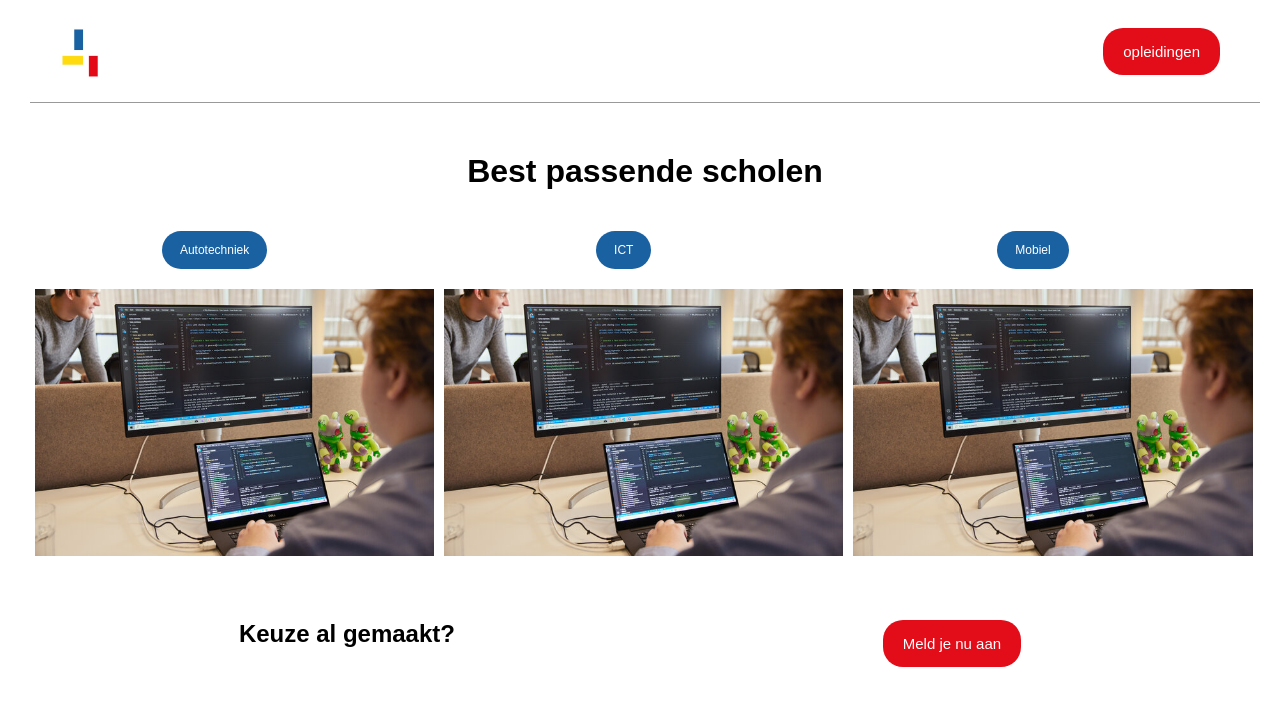
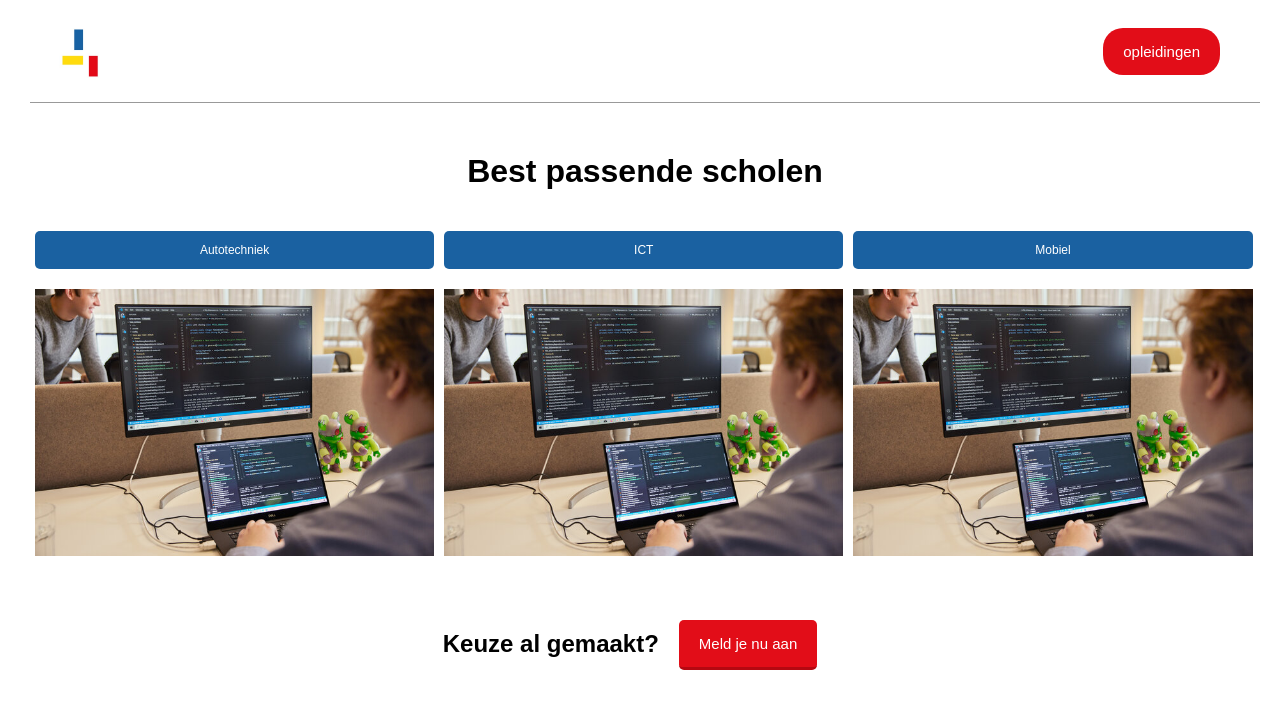
Before and after one commit to marvinw2000/kieswijzer, a Vue app in the folder kieswijzer1.1/: page /resultaten in a window 1280 px wide. Shown: the top 708 px of the page. Built offline with nearby package versions, Linux system fonts and the light colour scheme.

Commit message:
wijzigingen resultaten pagina

```diff
--- a/kieswijzer1.1/src/components/Resultaten.vue
+++ b/kieswijzer1.1/src/components/Resultaten.vue
@@ -21,7 +21,7 @@
       <h2>Keuze al gemaakt?</h2>
     </div>
     <div class="footerColumn2">
-      <button class="buttonColumn" type="button">Meld je nu aan</button>
+      <button class="buttonColumn" type="button" formtarget="_blank" onclick="window.location.href='https://rocmondriaan.nl/alle-opleidingen'">Meld je nu aan</button>
     </div>
 
   </div>
@@ -56,8 +56,9 @@ export default {
   margin-top: 20px;
   margin-right: 35px;
   border: none;
-  border-radius: 20px;
+  border-radius: 5px;
   margin-bottom: 20px;
+  width: 100%;
 }
 
 .container-aanmelden{
@@ -77,11 +78,26 @@ export default {
   margin-top: 20px;
   margin-right: 35px;
   border: none;
-  border-radius: 20px;
+  border-radius: 5px;
+  border-bottom: 3px solid #B50811;
+  transition: all .2s ease;
+}
+
+.buttonColumn:hover{
+  background-color: red;
 }
 
 img{
   width: 100%;
 }
 
+.footerColumn1{
+  text-align: right;
+  margin-top:10px;
+}
+
+.footerColumn2{
+  text-align: left;
+}
+
 </style>
```
